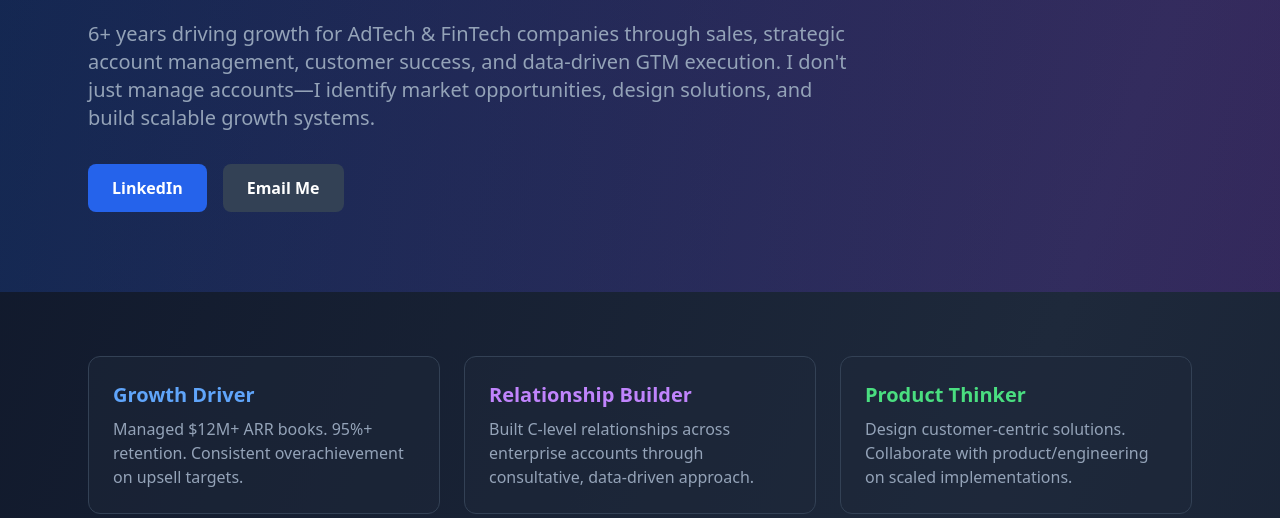
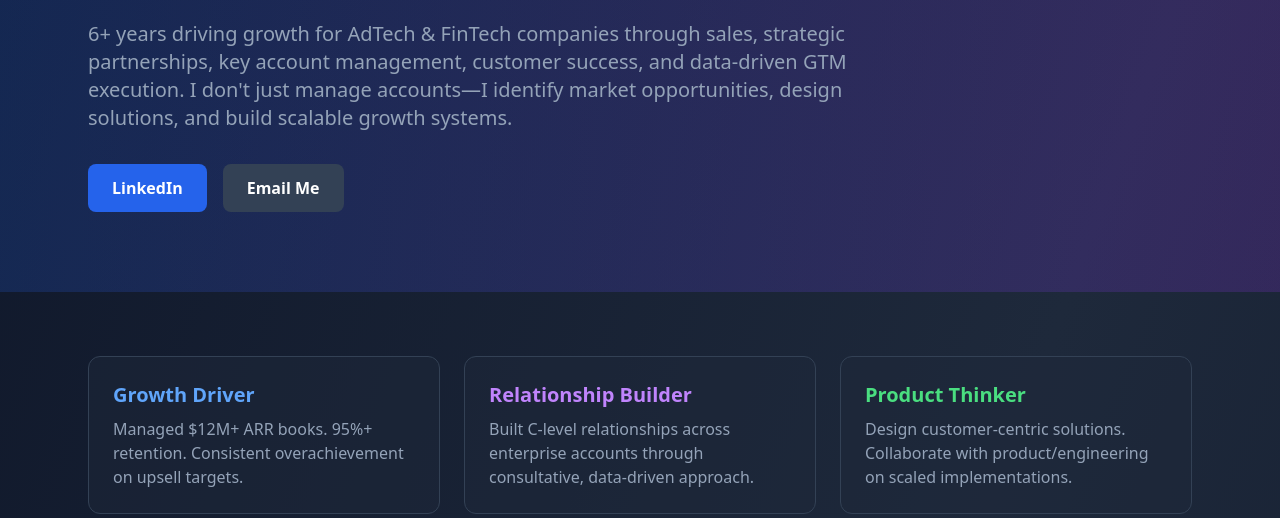
Before and after one commit to nimitworkofficial-creator/portfolio-html, a plain HTML site: page index.html in a window 1280 px wide. Shown: the part 282-800 px from the top of the page. Drawn offline with nearby package versions, Linux system fonts and the light colour scheme.

Commit message:
Update index.html
Final V2

```diff
--- a/index.html
+++ b/index.html
@@ -23,7 +23,7 @@
             </p>
 
             <p class="text-xl text-slate-400 max-w-3xl mb-8">
-                6+ years driving growth for AdTech & FinTech companies through sales, strategic account management,
+                6+ years driving growth for AdTech & FinTech companies through sales, strategic partnerships, key account management,
                 customer success, and data-driven GTM execution. I don't just manage accounts—I
                 identify market opportunities, design solutions, and build scalable growth systems.
             </p>
```
